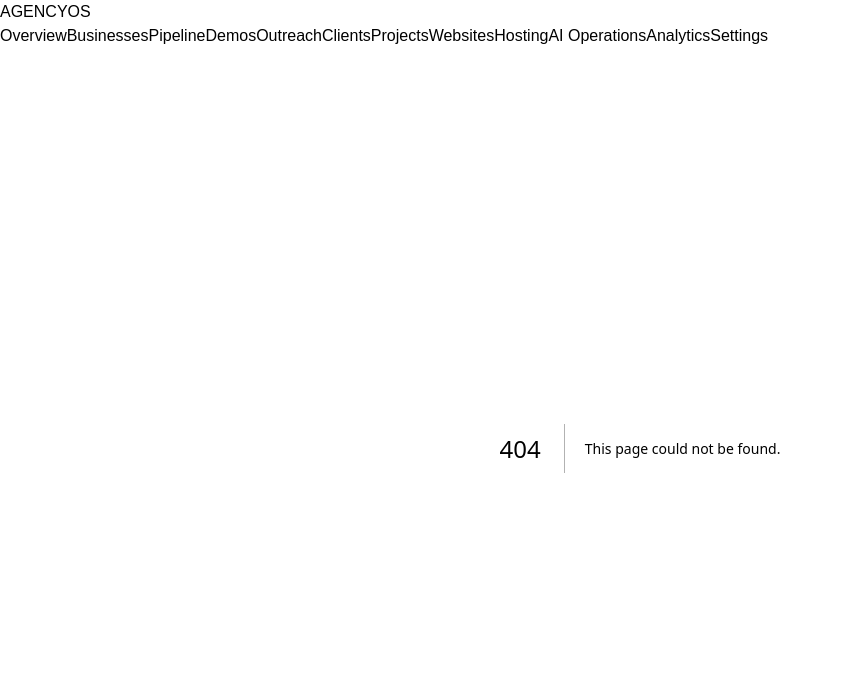
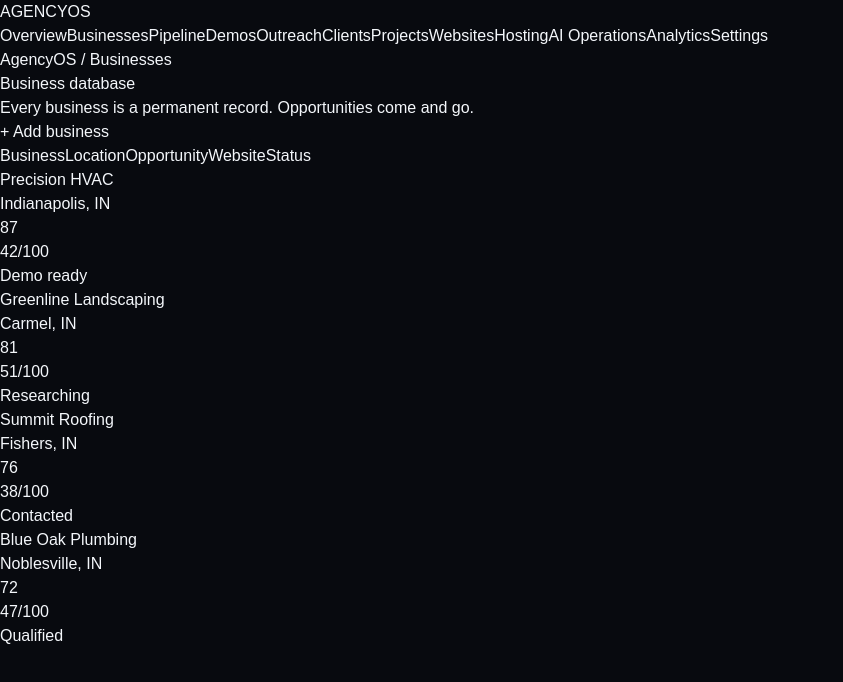
Before and after one commit to rcarvierling-ship-it/AgencyOS, a Next.js app in the folder apps/admin/: page /businesses in a window 1280 px wide. Before the commit this address had no page. Shown: the top 682 px of the page, without its empty margins (0-843 px from the left). Built offline with nearby package versions, Linux system fonts and the light colour scheme.

Commit message:
feat(admin): add permanent business database view

```diff
--- /dev/null
+++ b/apps/admin/app/businesses/page.tsx
@@ -0,0 +1,7 @@
+const businesses=[
+ {name:"Precision HVAC",location:"Indianapolis, IN",score:87,website:42,status:"Demo ready"},
+ {name:"Greenline Landscaping",location:"Carmel, IN",score:81,website:51,status:"Researching"},
+ {name:"Summit Roofing",location:"Fishers, IN",score:76,website:38,status:"Contacted"},
+ {name:"Blue Oak Plumbing",location:"Noblesville, IN",score:72,website:47,status:"Qualified"},
+];
+export default function Businesses(){return <div className="p-6 md:p-10"><div className="flex flex-col justify-between gap-4 md:flex-row md:items-end"><div><div className="text-sm text-zinc-500">AgencyOS / Businesses</div><h1 className="mt-2 text-3xl font-semibold">Business database</h1><p className="mt-1 text-sm text-zinc-500">Every business is a permanent record. Opportunities come and go.</p></div><button className="rounded-xl bg-white px-4 py-2 text-sm font-semibold text-black">+ Add business</button></div><div className="mt-8 overflow-hidden rounded-2xl border border-white/10 bg-[#0d1118]"><div className="grid grid-cols-[2fr_1.2fr_.7fr_.7fr_1fr] border-b border-white/10 px-5 py-3 text-xs uppercase tracking-wide text-zinc-600"><span>Business</span><span>Location</span><span>Opportunity</span><span>Website</span><span>Status</span></div>{businesses.map(b=><div key={b.name} className="grid grid-cols-[2fr_1.2fr_.7fr_.7fr_1fr] items-center border-b border-white/5 px-5 py-5 text-sm last:border-0"><div className="font-medium">{b.name}</div><div className="text-zinc-500">{b.location}</div><div><span className="rounded-full bg-indigo-400/10 px-2.5 py-1 text-indigo-300">{b.score}</span></div><div className="text-zinc-400">{b.website}/100</div><div className="text-zinc-400">{b.status}</div></div>)}</div></div>}
```
